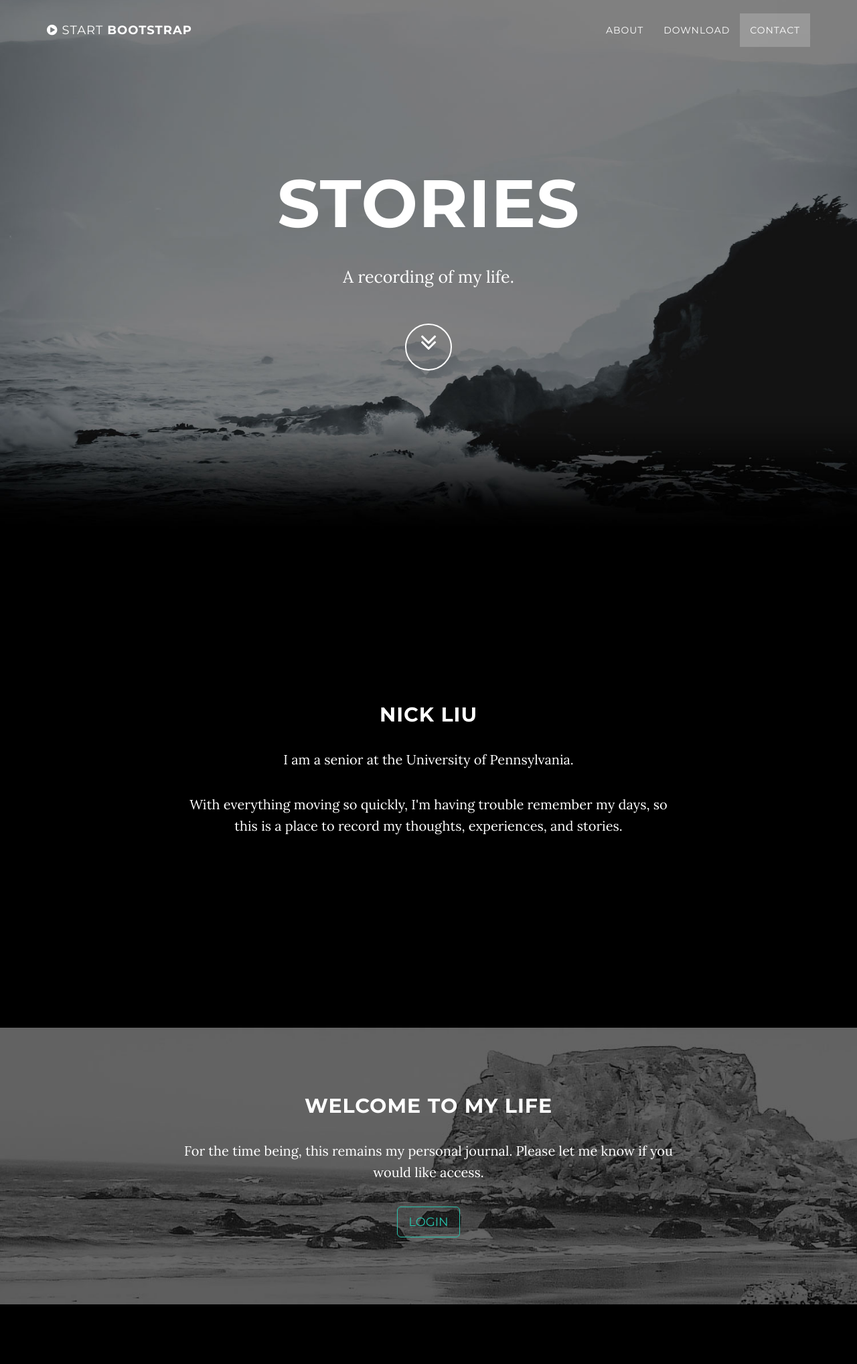
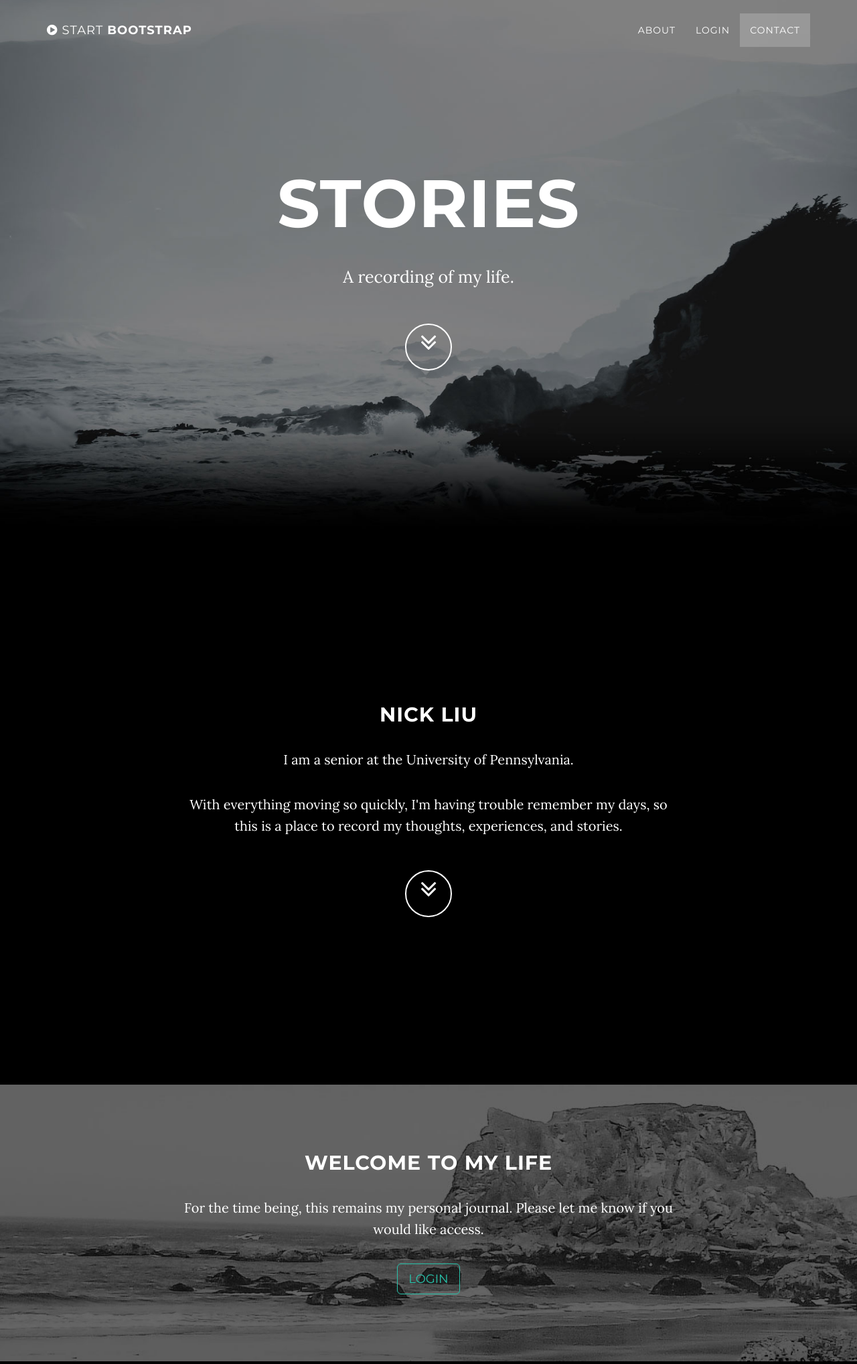
Before and after one commit to nicholasxliu/nicksnarrative, a PHP site: page / in a window 1280 px wide. Shown: the top 2036 px of the page at 67% size. Run offline with PHP 8.4, Linux system fonts and the light colour scheme; some libraries are stand-ins or nearby versions.

Commit message:
update homepage 4

```diff
--- a/application/views/home/index.php
+++ b/application/views/home/index.php
@@ -45,7 +45,7 @@
                         <a href="#about">About</a>
                     </li>
                     <li class="page-scroll">
-                        <a href="#download">Download</a>
+                        <a href="#login">Login</a>
                     </li>
                     <li class="page-scroll">
                         <a href="#contact">Contact</a>
@@ -81,12 +81,17 @@
                 <h2>Nick Liu</h2>
                 <p>I am a senior at the University of Pennsylvania.</p>
                 <p>With everything moving so quickly, I'm having trouble remember my days, so this is a place to record my thoughts, experiences, and stories.</p>
+                <div class="page-scroll">
+                    <a href="#login" class="btn btn-circle">
+                        <i class="fa fa-angle-double-down animated"></i>
+                    </a>
+                </div>
             </div>
         </div>
     </section>
 
-    <section id="download" class="content-section text-center">
-        <div class="download-section">
+    <section id="login" class="content-section text-center">
+        <div class="login-section">
             <div class="container">
                 <div class="col-lg-8 col-lg-offset-2">
                     <h2>Welcome to My Life</h2>
--- a/css/grayscale.css
+++ b/css/grayscale.css
@@ -241,7 +241,7 @@ a:focus {
     padding-top: 100px;
 }
 
-.download-section {
+.login-section {
     width: 100%;
     padding: 50px 0;
     color: #fff;
@@ -264,7 +264,7 @@ a:focus {
         padding-top: 250px;
     }
 
-    .download-section {
+    .login-section {
         padding: 100px 0;
     }
 
```
